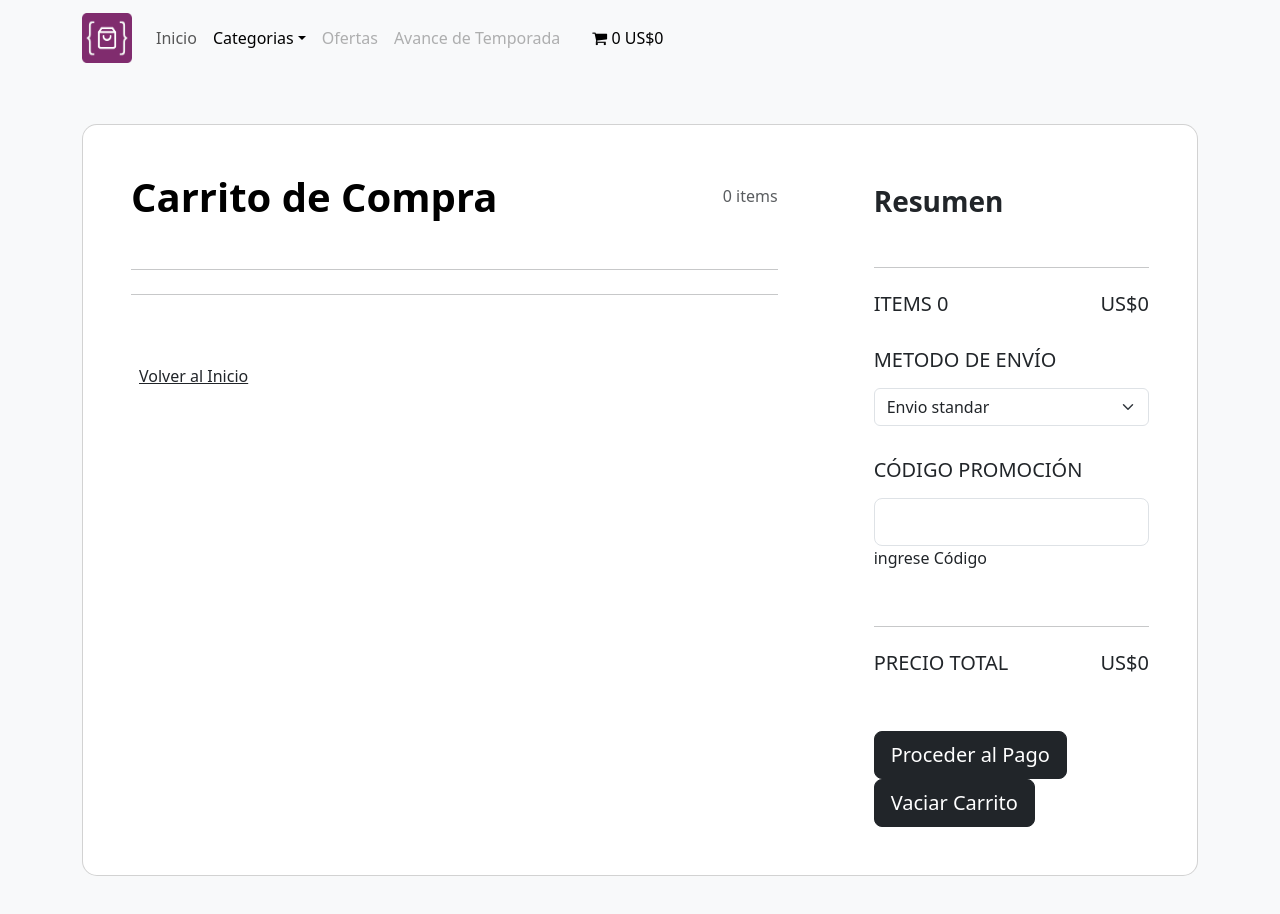
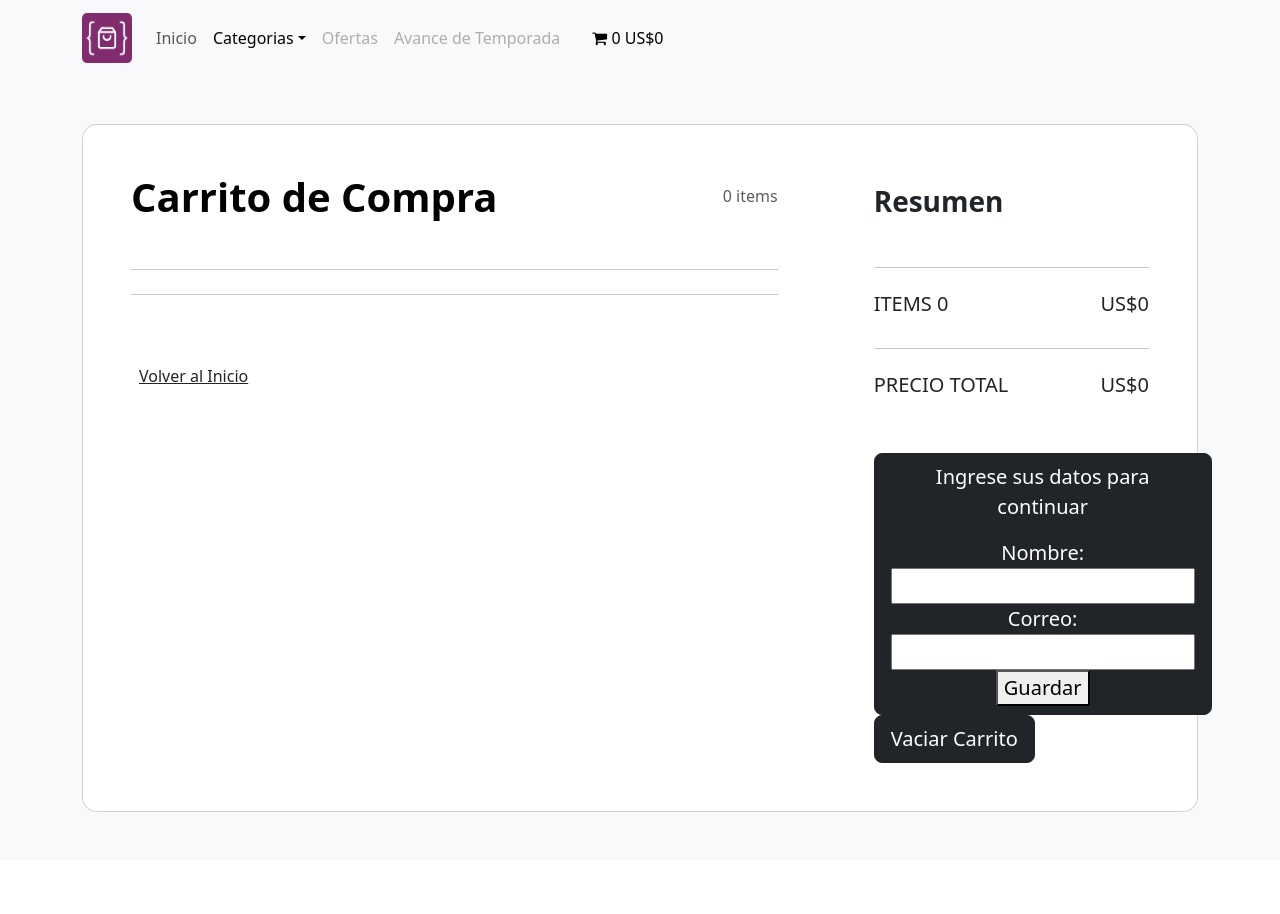
Before and after one commit to arielgodoy/ReactJs-ProyectoFinalAGodoy, a React (Create React App) app: page /carrito in a window 1280 px wide. Shown: the top 914 px of the page. After the commit the page ends 860 px from the top, so only its background shows below. Built offline with nearby package versions, Linux system fonts and the light colour scheme; no server answers; the database is empty.

Commit message:
agrega userprovider

```diff
--- a/src/App.js
+++ b/src/App.js
@@ -9,9 +9,8 @@ import './App.css'
 import { CartProvider } from "./contexts/CartContext";
 import DataProductos from "./components/GetDataProductos";
 import Detallecarrito from "./pages/Detallecarrito";
-import withAuth from '../src/hocs/withAuth'; // Ajusta la ruta correcta según tu estructura de archivos
-import Profile from './components/Profile'; // Ajusta la ruta correcta según tu estructura de archivos
 import AddItem from "./components/addItem";
+import { UserProvider } from "./contexts/UserContext";
 
 
 
@@ -19,6 +18,7 @@ function App() {
   return (
 
     <CartProvider>
+      <UserProvider>
     <BrowserRouter>
       <Navbar />
       <Routes>
@@ -33,6 +33,7 @@ function App() {
 
       </Routes>
     </BrowserRouter>
+    </UserProvider>
     </CartProvider>
   );
 }
--- a/src/components/GetLeeProducto.js
+++ b/src/components/GetLeeProducto.js
@@ -1,6 +1,6 @@
 import { useNavigate  } from 'react-router-dom';
 import React from 'react'
-import { itemServices } from "../services/items";
+//import { itemServices } from "../services/items";
 
 const GetLeeProducto =  ( { producto } )=> {
     const navigate = useNavigate();
@@ -8,9 +8,9 @@ const GetLeeProducto =  ( { producto } )=> {
     const handleClick = () => {
         navigate(`/DetalleProducto/${producto.id}`);
     };
-    const handleFirestore = async() => {
-        await itemServices.addItem(producto);
-    };
+    // const handleFirestore = async() => {
+    //     await itemServices.addItem(producto);
+    // };
     return (
         <>
         <div className="col-md-2 mb-2">
@@ -20,7 +20,7 @@ const GetLeeProducto =  ( { producto } )=> {
                     <h5 className="card-title">{producto.title}</h5>
                     <p className="card-text">Precio: ${producto.price.toFixed(2)}</p>
                     <button onClick={handleClick}  className="btn btn-info">Ver Detalle</button>
-                    <button onClick={handleFirestore}  className="btn btn-info">Agrega a Firestore</button>
+                    {/* <button onClick={handleFirestore}  className="btn btn-info">Agrega a Firestore</button> */}
                 </div>
             </div>
             </div>
--- /dev/null
+++ b/src/components/setusermodal.jsx
@@ -0,0 +1,36 @@
+import React, { useContext, useState } from "react";
+
+import UserContext from "../contexts/UserContext";
+
+const SetUserModal = ({ isOpen, onClose }) => {
+  // State to hold the input values
+  const [nombre, setNombre] = useState("");
+  const [correo, setCorreo] = useState("");
+
+  // Access the context to get the updateUser function
+  const { updateUser } = useContext(UserContext);
+
+  // Function to handle form submission
+  const handleSubmit = () => {
+    // Update the user information using the context function
+    updateUser(nombre, correo);
+    // Close the modal
+    onClose();
+  };
+
+  return (
+    <div style={{ display: isOpen ? "block" : "none" }}>
+      <div>
+        <label>Nombre:</label>
+        <input type="text" value={nombre} onChange={(e) => setNombre(e.target.value)} />
+      </div>
+      <div>
+        <label>Correo:</label>
+        <input type="text" value={correo} onChange={(e) => setCorreo(e.target.value)} />
+      </div>
+      <button onClick={handleSubmit}>Guardar</button>
+    </div>
+  );
+};
+
+export default SetUserModal;
--- /dev/null
+++ b/src/contexts/UserContext.jsx
@@ -0,0 +1,37 @@
+import React, { createContext, useEffect, useState } from "react";
+
+// Create a context
+export const UserContext = createContext();
+
+// Create a context provider
+export const UserProvider = ({ children }) => {
+  // State to store user information
+  const [user, setUser] = useState({
+    nombre: "",
+    correo: "",
+  });
+
+  // Function to update user information
+  const updateUser = (id, nombre, correo) => {
+    setUser({ id, nombre, correo });
+  };
+
+  // useEffect for any additional logic when the component mounts
+  useEffect(() => {
+    // You can add any initialization logic here
+    // For example, fetching user data from an API
+    // For now, let's set a default user
+    setUser({
+      nombre: null,
+      correo: null,
+    });
+  }, []); // Empty dependency array means this effect runs only once when the component mounts
+
+  return (
+    <UserContext.Provider value={{ user, updateUser }}>
+      {children}
+    </UserContext.Provider>
+  );
+};
+
+export default UserContext;
--- a/src/hocs/withAuth.jsx
+++ b/src/hocs/withAuth.jsx
@@ -1,5 +1,5 @@
 import React from 'react';
-import { redirect } from 'react-router-dom';
+//import { redirect } from 'react-router-dom';
 
 const config = {
   routes: {
--- a/src/pages/Detallecarrito.jsx
+++ b/src/pages/Detallecarrito.jsx
@@ -1,6 +1,10 @@
-import React, { useContext,useState } from "react";
-import { Container, Row, Col, Card, Button, Form,Modal } from "react-bootstrap";
+import React, { useContext, useState } from "react";
+import { Container, Row, Col, Card, Button, Form, Modal } from "react-bootstrap";
 import { CartContext } from "../contexts/CartContext";
+import SetUserModal from "../components/setusermodal";
+import { UserContext } from "../contexts/UserContext";
+
+
 
 const Detallecarrito = () => {
   const [showModal, setShowModal] = useState(false);
@@ -16,6 +20,12 @@ const Detallecarrito = () => {
     setShowModal(false); // Cierra el modal
     vaciarCarrito({});
   };
+
+  const { user } = useContext(UserContext);
+
+
+  // State to control the modal visibility
+  const [isModalOpen, setIsModalOpen] = useState(!user.id);
 
   return (
     <>
@@ -68,35 +78,6 @@ const Detallecarrito = () => {
                           <h5>US${precioTotal()}</h5>
                         </div>
 
-                        <h5 className="text-uppercase mb-3">Metodo de Envío</h5>
-
-                        <div className="mb-4 pb-2">
-                          <Form.Select className="select">
-                            <option value="1">Envio standar</option>
-                            <option value="2">Prioritario</option>
-                            <option value="3">Retira en Tienda</option>
-                          </Form.Select>
-                        </div>
-
-                        <h5 className="text-uppercase mb-3">
-                          Código Promoción
-                        </h5>
-
-                        <div className="mb-5">
-                          <div className="form-outline">
-                            <Form.Control
-                              type="text"
-                              id="form3Examplea2"
-                              className="form-control form-control-lg"
-                            />
-                            <label
-                              className="form-label"
-                              htmlFor="form3Examplea2"
-                            >
-                              ingrese Código
-                            </label>
-                          </div>
-                        </div>
 
                         <hr className="my-4" />
 
@@ -110,8 +91,19 @@ const Detallecarrito = () => {
                           className="btn btn-dark btn-block btn-lg"
                           data-mdb-ripple-color="dark"
                         >
-                          Proceder al Pago
+                          {user && user.nombre != null && user.correo != null ? (
+                            <p>{`User: ${user.nombre}, Correo: ${user.correo}`}</p>
+                          ) : (
+                            <>
+                              <p>Ingrese sus datos para continuar</p>
+                              <SetUserModal isOpen={isModalOpen} onClose={() => setIsModalOpen(false)} />
+
+                            </>
+                          )}
                         </Button>
+
+
+
                         <Button
                           onClick={handleOpenModal}
                           type="button"
@@ -120,6 +112,9 @@ const Detallecarrito = () => {
                         >
                           Vaciar Carrito
                         </Button>
+
+
+
                       </div>
                     </Col>
                   </Row>
```
